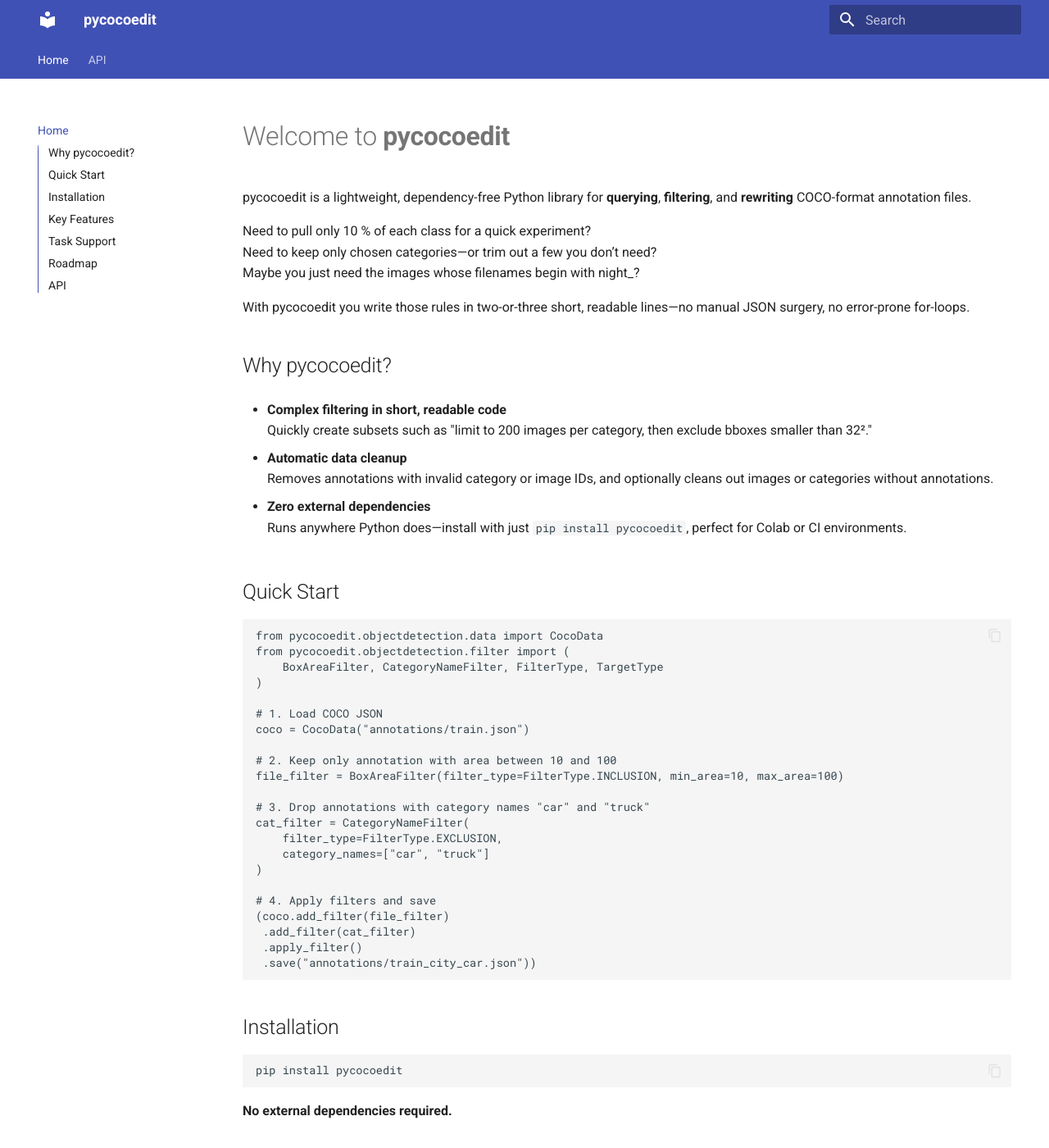
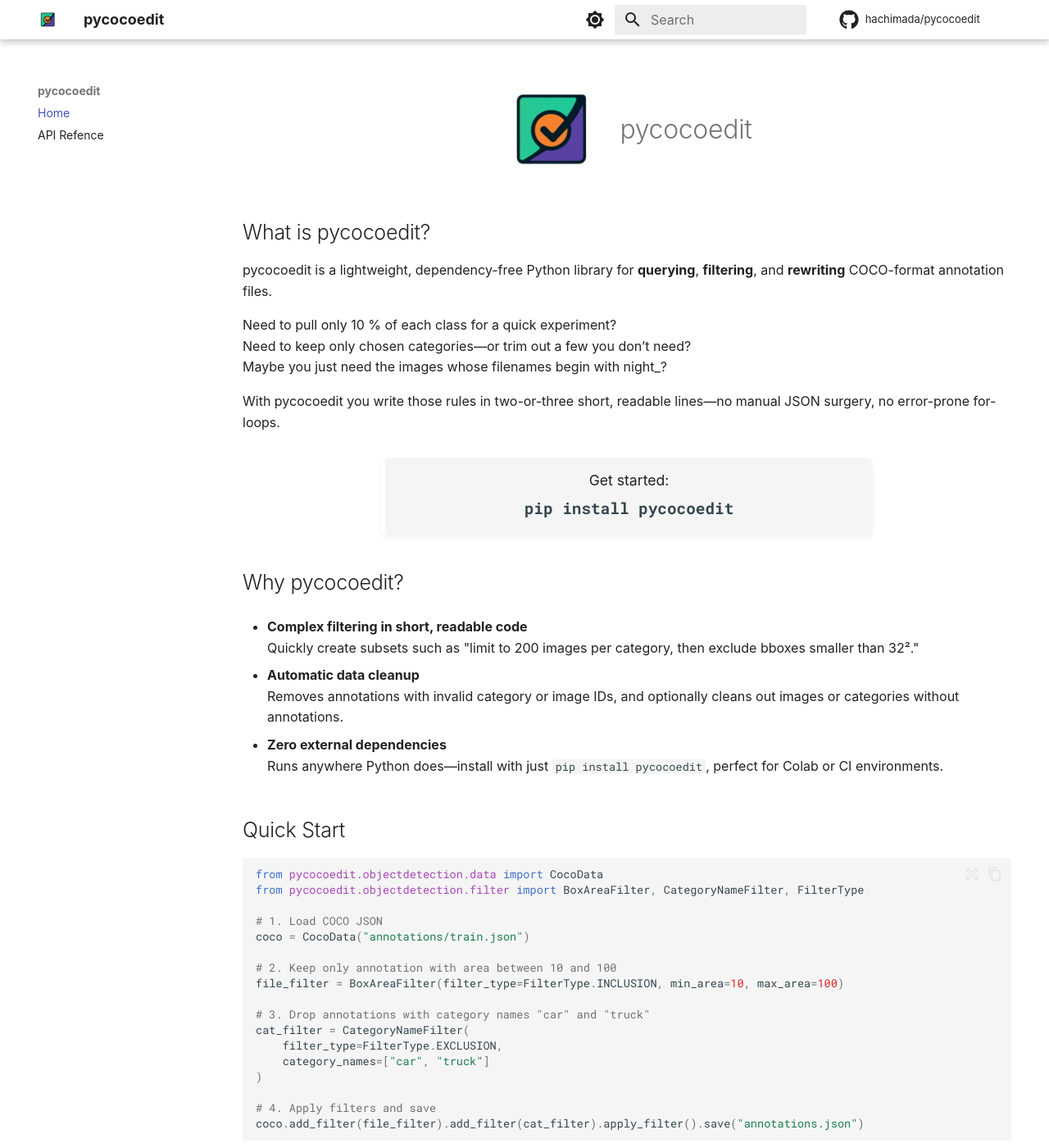
Before and after one commit to hachimada/pycocoedit, an MkDocs documentation site: the page built from docs/index.md, in a window 1280 px wide and 1400 px high. Shown: the whole window at 82% size. Built offline with MkDocs 1.6.1 and Material for MkDocs 9.7.7, drawn with Linux system fonts in a browser that asks for light colours; some web fonts are replaced; comment, search, counter and statistics services are not loaded; some of the changed text lies outside the part shown.

Commit message:
docs: add logo, improve style

````diff
--- a/docs/index.md
+++ b/docs/index.md
@@ -1,4 +1,16 @@
-# Welcome to **pycocoedit**
+---
+hide:
+  - toc
+---
+
+<div style="text-align: center;">
+  <div class="centered-logo-text-group">
+    <img src="assets/pycocoedit.png" alt="pycocoedit Logo" width="120">
+    <h1>pycocoedit</h1>
+  </div>
+</div>
+
+## What is pycocoedit?
 
 pycocoedit is a lightweight, dependency-free Python library for **querying**, **filtering**, and **rewriting**
 COCO-format
@@ -10,6 +22,14 @@
 
 With pycocoedit you write those rules in two-or-three short, readable lines—no manual JSON surgery, no error-prone
 for-loops.
+
+<div class="install-command-container">
+  <p style="text-align:center;">
+    Get started:
+    <br/>
+    <code>pip install pycocoedit</code>
+  </p>
+</div>
 
 ## Why pycocoedit?
 
@@ -27,9 +47,7 @@
 
 ```python
 from pycocoedit.objectdetection.data import CocoData
-from pycocoedit.objectdetection.filter import (
-    BoxAreaFilter, CategoryNameFilter, FilterType, TargetType
-)
+from pycocoedit.objectdetection.filter import BoxAreaFilter, CategoryNameFilter, FilterType
 
 # 1. Load COCO JSON
 coco = CocoData("annotations/train.json")
@@ -44,10 +62,7 @@
 )
 
 # 4. Apply filters and save
-(coco.add_filter(file_filter)
- .add_filter(cat_filter)
- .apply_filter()
- .save("annotations/train_city_car.json"))
+coco.add_filter(file_filter).add_filter(cat_filter).apply_filter().save("annotations.json")
 ```
 
 ## Installation
@@ -86,9 +101,3 @@
 
 Contributions and ideas are welcome—feel free to open an issue or pull request on GitHub!
 © 2025 Nao Yamada · Licensed under the Apache License 2.0
-
-## API
-
-- objectdetection
-    - [`data`](api/objectdetection/data.md)
-    - [`filter`](api/objectdetection/filter.md)
--- /dev/null
+++ b/docs/stylesheets/custom.css
@@ -0,0 +1,7 @@
+
+.centered-logo-text-group { display: inline-flex; align-items: center; gap: 1.5em; margin-bottom: 0.5em; vertical-align: middle; }
+.centered-logo-text-group img { height: auto; }
+.centered-logo-text-group h1 { margin: 0; text-align: left; }
+.install-command-container { max-width: 600px; margin: 2.5em auto; padding: 1.5em 2em; background-color: var(--md-code-bg-color, #f5f5f5); border-radius: 8px; text-align: center; box-shadow: 0 3px 6px rgba(0,0,0,0.05); border-left: 5px solid var(--md-primary-fg-color, #526cfe); margin-top: 30px; }
+.install-command-container p { font-size: 1.1em; color: var(--md-default-fg-color); margin-bottom: -10px; margin-top: -10px; }
+.install-command-container p code { font-size: 1.1em; font-weight: 600; padding: 0.3em 0.6em; background-color: var(--md-code-fg-color--light); border-radius: 4px; display: inline-block; line-height: 1.4; }
--- a/mkdocs.yml
+++ b/mkdocs.yml
@@ -1,33 +1,53 @@
 site_name: pycocoedit
 site_url: https://hachimada.github.io/pycocoedit
 
+repo_url: https://github.com/hachimada/pycocoedit
+repo_name: hachimada/pycocoedit
+
+# Custom CSS
+extra_css:
+  - stylesheets/custom.css
+
+# Configuration
 theme:
   name: material
+  font:
+    text: Google Sans
+    code: Roboto Mono
+  logo: assets/pycocoedit.png
+  favicon: assets/pycocoedit.png
   language: en
-  features:
-    - navigation.tabs
-    - navigation.top
-    - content.code.copy
-    - toc.integrate          # サイドバーではなく本文側に目次
-  palette:                   # ダークモード自動切替の例
+  palette:
     - scheme: default
-      primary: indigo
-      accent: indigo
+      primary: white
+      accent: white
+      toggle:
+        icon: material/brightness-7
+        name: Switch to dark mode
     - scheme: slate
-      primary: indigo
-      accent: indigo
+      primary: white
+      accent: white
       toggle:
-        icon: material/weather-night
-        name: ダークモード
+        icon: material/brightness-4
+        name: Switch to light mode
   icon:
     repo: fontawesome/brands/github
+  features:
+    - content.code.annotate
+    - content.code.copy
+    - content.tabs.link
+    - content.code.select
+    - navigation.instant
+    - navigation.instant.progress
+    - navigation.path
+    - navigation.top
+    - navigation.tracking
+    - navigation.indexes
+    - toc.follow
+    - navigation.footer
 nav:
   - Home: index.md
-  - API:
-    - pycocoedit:
-        - objectdetection:
-            - data: api/objectdetection/data.md
-            - filter: api/objectdetection/filter.md
+  - API Refence: api.md
 
 plugins:
   - search
@@ -39,3 +59,12 @@
           options:
             show_root_heading: true
             docstring_style: numpy
+
+markdown_extensions:
+  - pymdownx.highlight:
+      anchor_linenums: true
+      line_spans: __span
+      pygments_lang_class: true
+  - pymdownx.inlinehilite
+  - pymdownx.snippets
+  - pymdownx.superfences
--- a/pyproject.toml
+++ b/pyproject.toml
@@ -34,6 +34,7 @@
 mkdocs-material = "^9.6.12"
 mkdocs = "^1.6.1"
 mkdocstrings = {extras = ["python"], version = "^0.29.1"}
+pymdown-extensions = "^10.14.3"
 
 [build-system]
 requires = ["poetry-core"]
````
Also changed, not shown: README.md (+9 -0 lines), docs/api.md (added, +7 -0 lines), docs/api/objectdetection.md (renamed from docs/api/objectdetection/data.md, +2 -1 lines), docs/api/objectdetection/filter.md (deleted, +0 -4 lines), docs/assets/pycocoedit.png (added), 1 other file.
